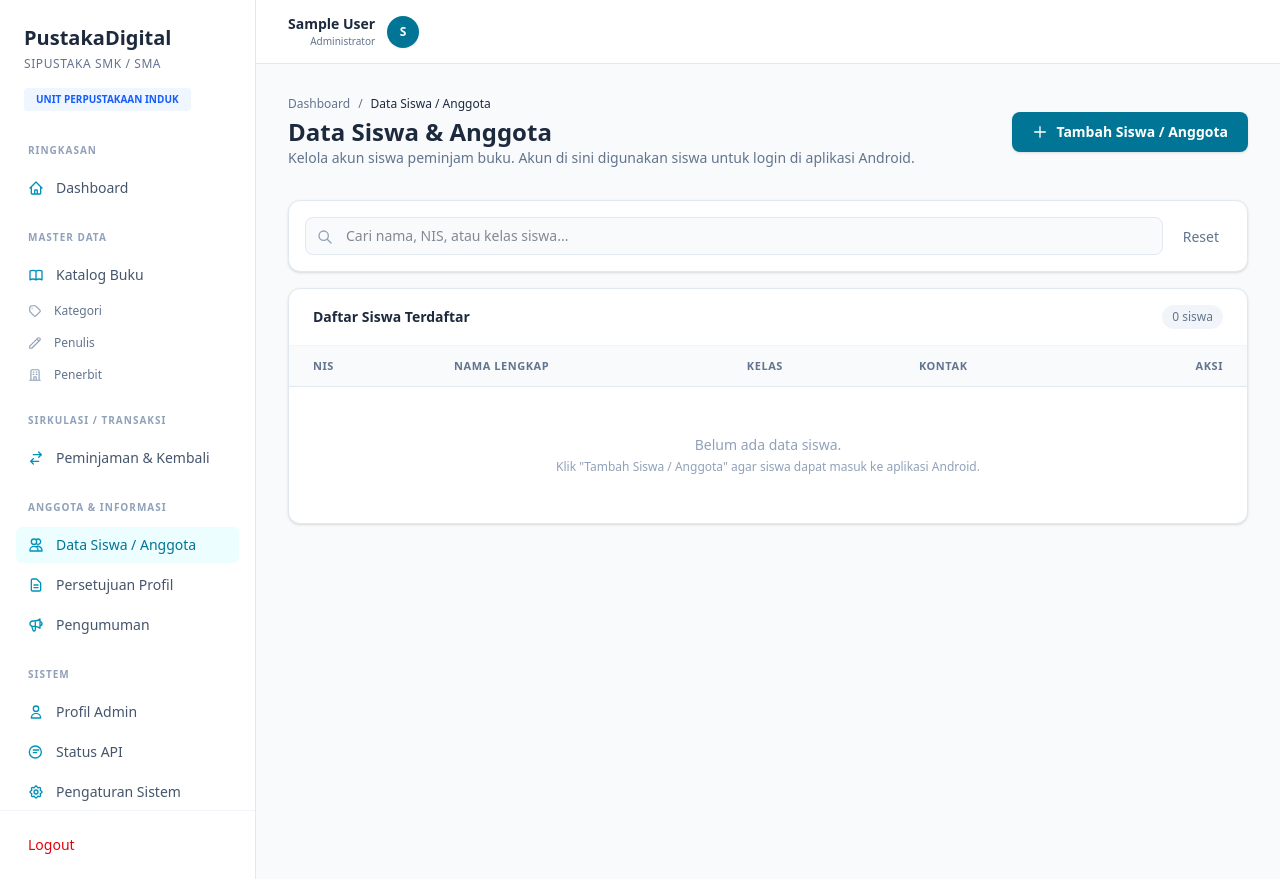
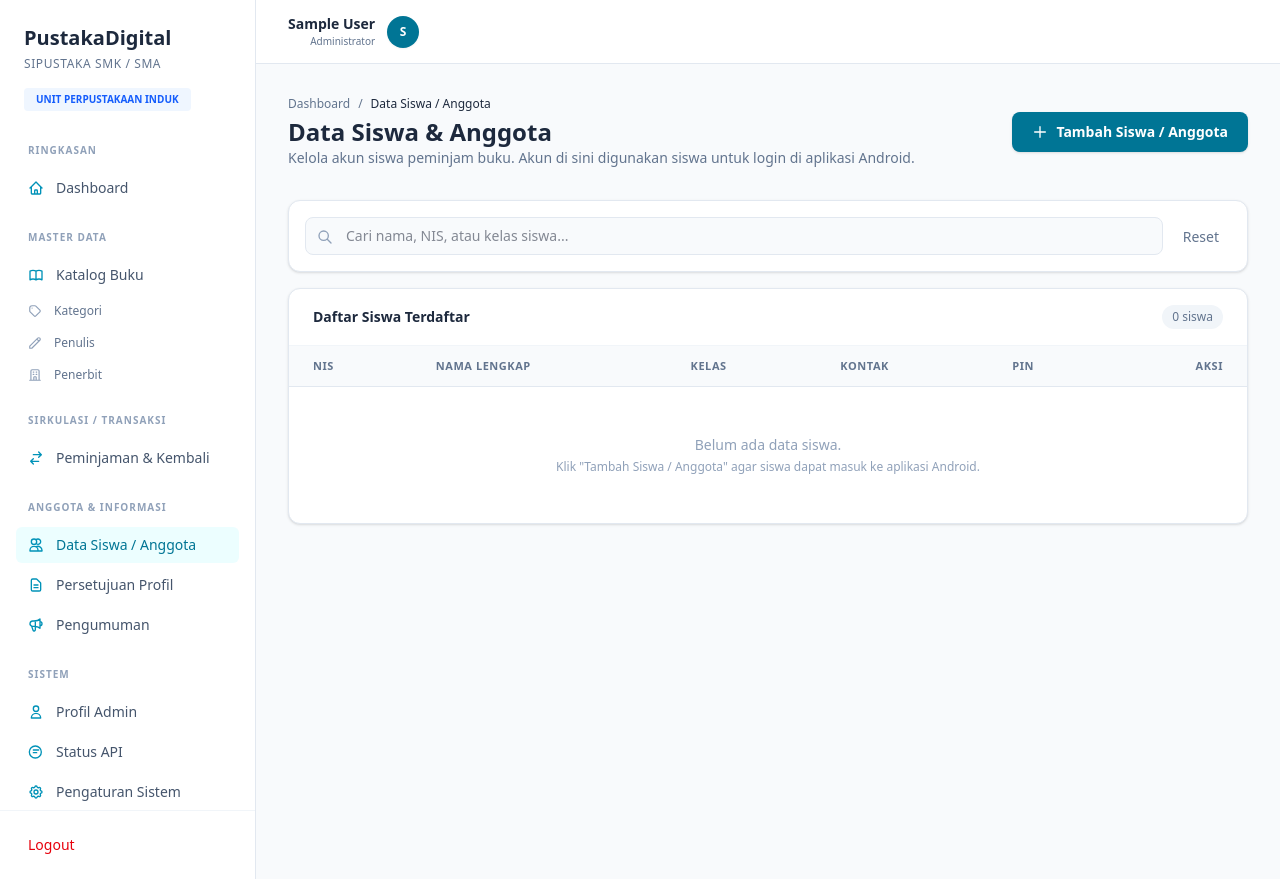
Before and after one commit to fadhlanel/rest-api-perpustakaan, a Laravel app: page /admin/anggota in a window 1280 px wide. Run offline with Laravel 12, Linux system fonts and the light colour scheme; the visitor is signed in with stand-in values (Sample User, id 1); data that the repository does not hold is empty; style sheets or scripts are compiled from the project's sources.

Commit message:
Show member PIN hash inline

```diff
--- a/resources/views/admin/anggota/index.blade.php
+++ b/resources/views/admin/anggota/index.blade.php
@@ -44,6 +44,7 @@
                         <th class="py-3 px-6">Nama Lengkap</th>
                         <th class="py-3 px-6">Kelas</th>
                         <th class="py-3 px-6">Kontak</th>
+                        <th class="py-3 px-6">PIN</th>
                         <th class="py-3 px-6 text-right">Aksi</th>
                     </tr>
                 </thead>
@@ -58,9 +59,14 @@
                             <td class="py-3.5 px-6 text-xs text-slate-500">
                                 {{ $item->telepon ?: ($item->email ?: '-') }}
                             </td>
+                            <td class="py-3.5 px-6">
+                                <div class="flex items-center gap-2">
+                                    <code id="pin-{{ $item->id }}" class="max-w-28 truncate rounded bg-slate-100 px-2 py-1 text-xs text-slate-600">••••••••</code>
+                                    <button type="button" onclick="togglePin('{{ route('admin.anggota.showPin', $item) }}', 'pin-{{ $item->id }}', this)" class="text-xs font-medium text-cyan-600 hover:text-cyan-800 hover:underline">Lihat</button>
+                                </div>
+                            </td>
                             <td class="py-3.5 px-6 text-right">
                                 <div class="flex justify-end items-center gap-2">
-                                    <button type="button" onclick="viewPin('{{ route('admin.anggota.showPin', $item) }}', '{{ $item->nis }}')" class="text-xs font-medium text-cyan-600 hover:text-cyan-800 hover:underline">Lihat PIN</button>
                                     <form method="POST" action="{{ route('admin.anggota.destroy', $item) }}" data-confirm="Hapus siswa {{ $item->nama }}? Jika siswa sedang login di aplikasi, sesinya akan langsung berakhir.">
                                         @csrf
                                         @method('DELETE')
@@ -71,7 +77,7 @@
                         </tr>
                     @empty
                         <tr>
-                            <td colspan="5" class="py-12 text-center text-slate-400">
+                            <td colspan="6" class="py-12 text-center text-slate-400">
                                 <p class="text-sm font-medium">Belum ada data siswa.</p>
                                 <p class="text-xs text-slate-400 mt-1">Klik "Tambah Siswa / Anggota" agar siswa dapat masuk ke aplikasi Android.</p>
                             </td>
@@ -125,7 +131,15 @@
     }
   }
 
-  async function viewPin(url, nis) {
+  async function togglePin(url, elementId, button) {
+    const target = document.getElementById(elementId);
+    const isVisible = button.textContent.trim() === 'Tutup';
+    if (isVisible) {
+      target.textContent = '••••••••';
+      button.textContent = 'Lihat';
+      return;
+    }
+
     try {
       const res = await fetch(url, {
         headers: {
@@ -135,7 +149,8 @@
       });
       if (!res.ok) throw new Error('Gagal mengambil data.');
       const data = await res.json();
-      alert(`NIS: ${data.nis}\nNama: ${data.nama}\nPIN (hash): ${data.pin_hash}`);
+      target.textContent = data.pin_hash;
+      button.textContent = 'Tutup';
     } catch (e) {
       alert('Gagal memuat data PIN.');
     }
```
